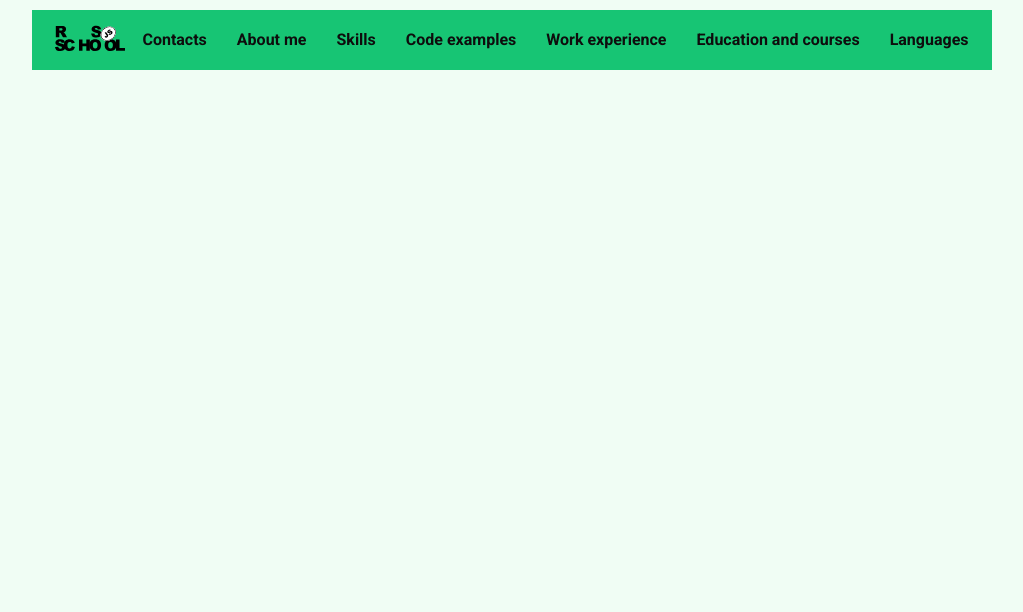
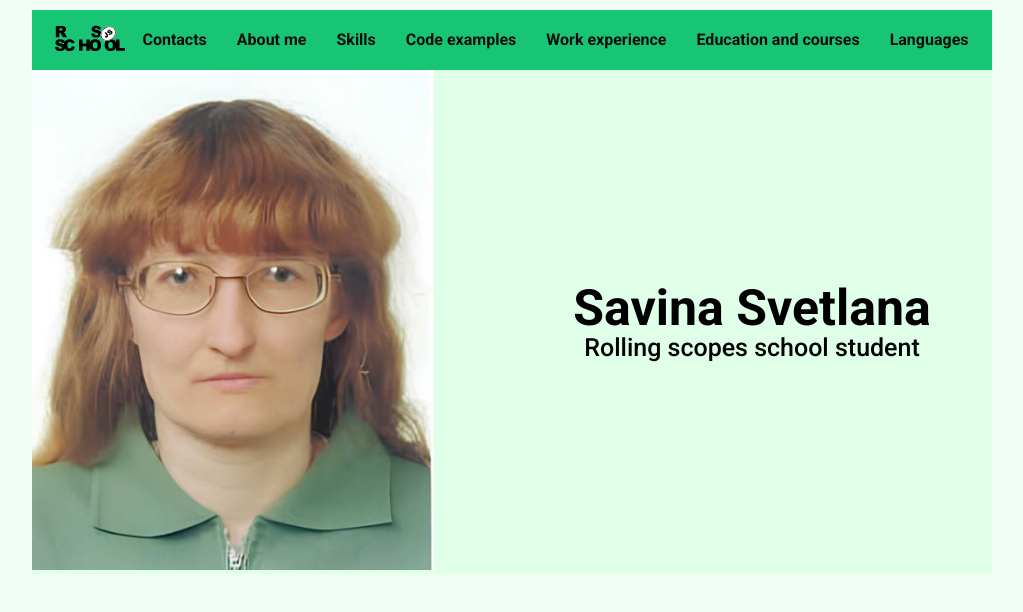
Before and after one commit to Faratora/rsschool-cv1, a plain HTML site: page index.html in a window 1280 px wide. Shown: the whole page, without its empty margins (128-1151 px from the left). Drawn offline with Linux system fonts and the light colour scheme.

Commit message:
feat: section main

```diff
--- a/index.html
+++ b/index.html
@@ -40,3 +40,19 @@
         </nav>
       </div>
     </header>
+    <!-- main -->
+    <main class="main">
+      <div class="wrapper-main">
+        <div class="section">
+          <img
+            class="avatar"
+            src="assets/img/avatar.jpg"
+            alt="Programmer"
+          >
+        </div>
+        <div class="main-section">
+          <h1 class="main-title">Savina Svetlana</h1>
+          <p class="main-subtitle">Rolling scopes school student</p>
+        </div>
+      </div>
+    </main>
```
